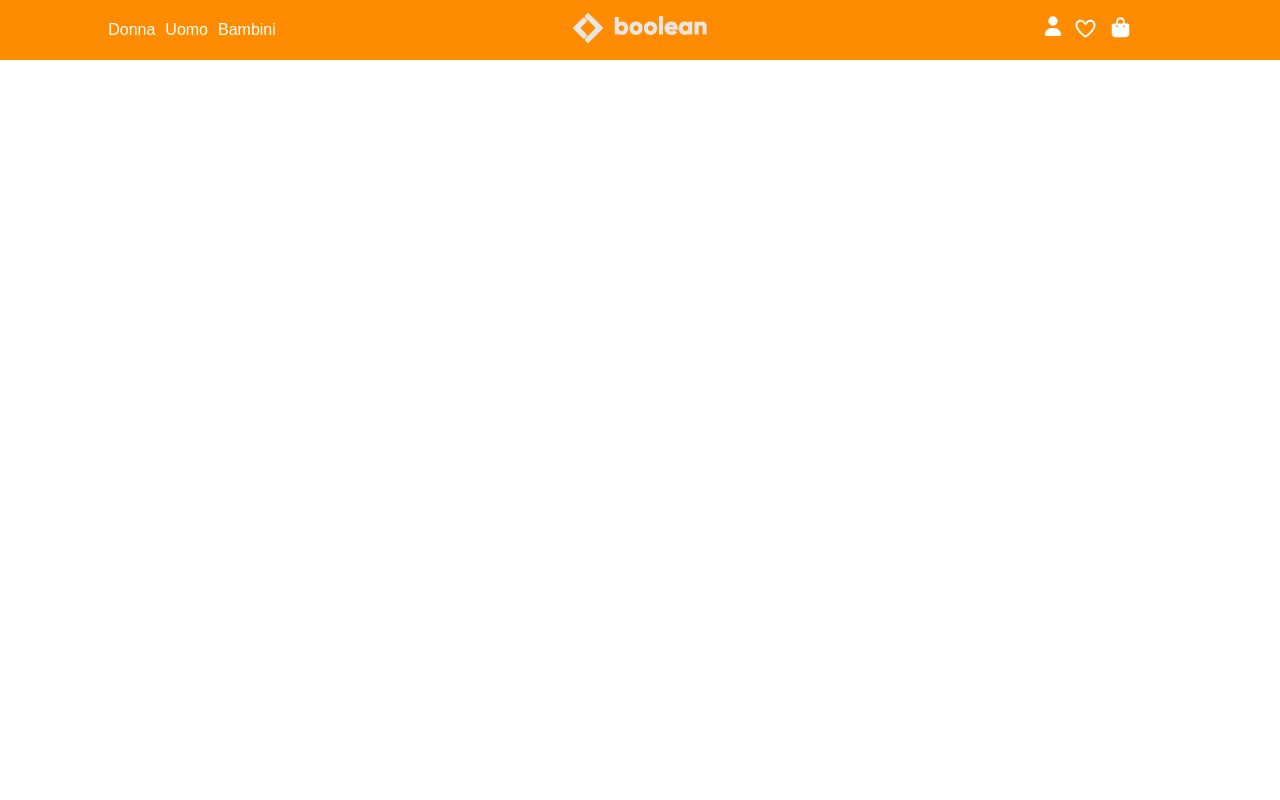
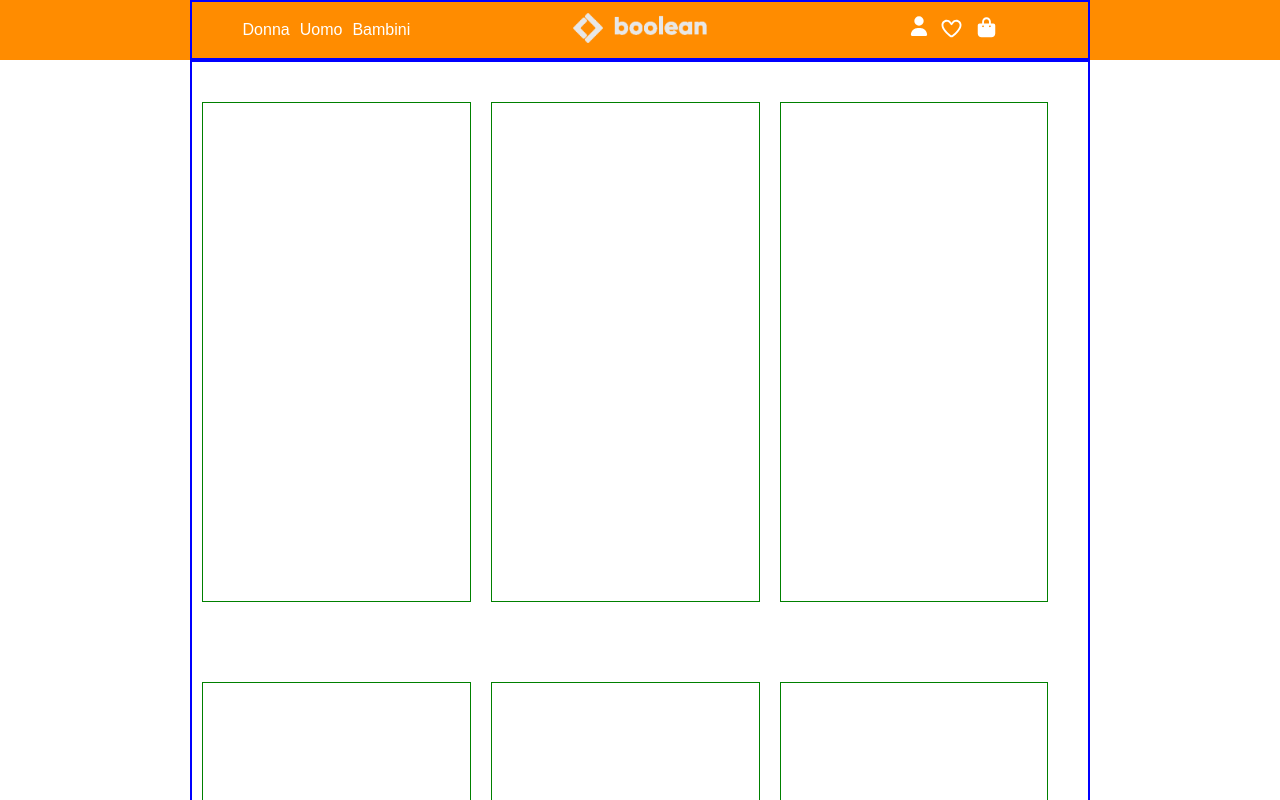
Before and after one commit to enrico-antonini1/html-css-boolando, a plain HTML site: page index.html in a window 1280 px wide. Shown: the top 800 px of the page. Drawn offline with Linux system fonts and the light colour scheme.

Commit message:
feat: impostato main

```diff
--- a/css/style.css
+++ b/css/style.css
@@ -22,8 +22,11 @@ img {
 /* Layout */
 .container {
     width: 90%;
-    max-width: 100%;
+    max-width: 900px;
     margin: 0 auto;
+
+    /* debug */
+    border: 2px solid blue;
 }
 
 /* Buttons */
@@ -39,15 +42,16 @@ header {
     left: 0;
     z-index: 999999;
     width: 100%;
+    background-color: darkorange;
+    color: white;
 }
 
 .header-nav {
-    background-color: darkorange;
     height: 60px;
     width: 100%;
     display: flex;
-    justify-content: space-between;
     align-items: center;
+
 }
 
 .header-nav-list {
@@ -55,7 +59,6 @@ header {
     justify-content: center;
     gap: 10px;
     width: 30%;
-    color: white;
 }
 
 .header-logo {
@@ -87,8 +90,28 @@ header {
 }
 
 /* MAIN */
+main {
+    padding-top: 60px;
+}
+
 body {
     font-family: sans-serif;
 }
 
+.production-section {
+    display: flex;
+    flex-wrap: wrap;
+    /* justify-content: space-between; */
+    /* margin-top: 50px; */
+}
+
+.card {
+    width: 30%;
+    margin: 40px 10px;
+
+    /* debug */
+    height: 500px;
+    border: 1px solid green;
+}
+
 /* FOOTER */
--- a/index.html
+++ b/index.html
@@ -4,14 +4,14 @@
 <head>
     <meta charset="UTF-8">
     <meta name="viewport" content="width=device-width, initial-scale=1.0">
-    <title>Document</title>
+    <title>Boolando</title>
     <link rel="stylesheet" href="./css/style.css">
 </head>
 
 <body>
     <!-- HEADER -->
     <header>
-        <nav class="header-nav container ">
+        <nav class="header-nav container">
 
             <ul class="header-nav-list">
                 <li><a href="">Donna</a></li>
@@ -42,7 +42,17 @@
     <!-- END HEADER -->
 
     <!-- MAIN -->
-    <main></main>
+    <main>
+        <section class="production-section container">
+<div class="card"></div>
+<div class="card"></div>
+<div class="card"></div>
+<div class="card"></div>
+<div class="card"></div>
+<div class="card"></div>
+
+</section>
+    </main>
     <!-- END MAIN -->
 
     <!-- FOOTER -->
```
